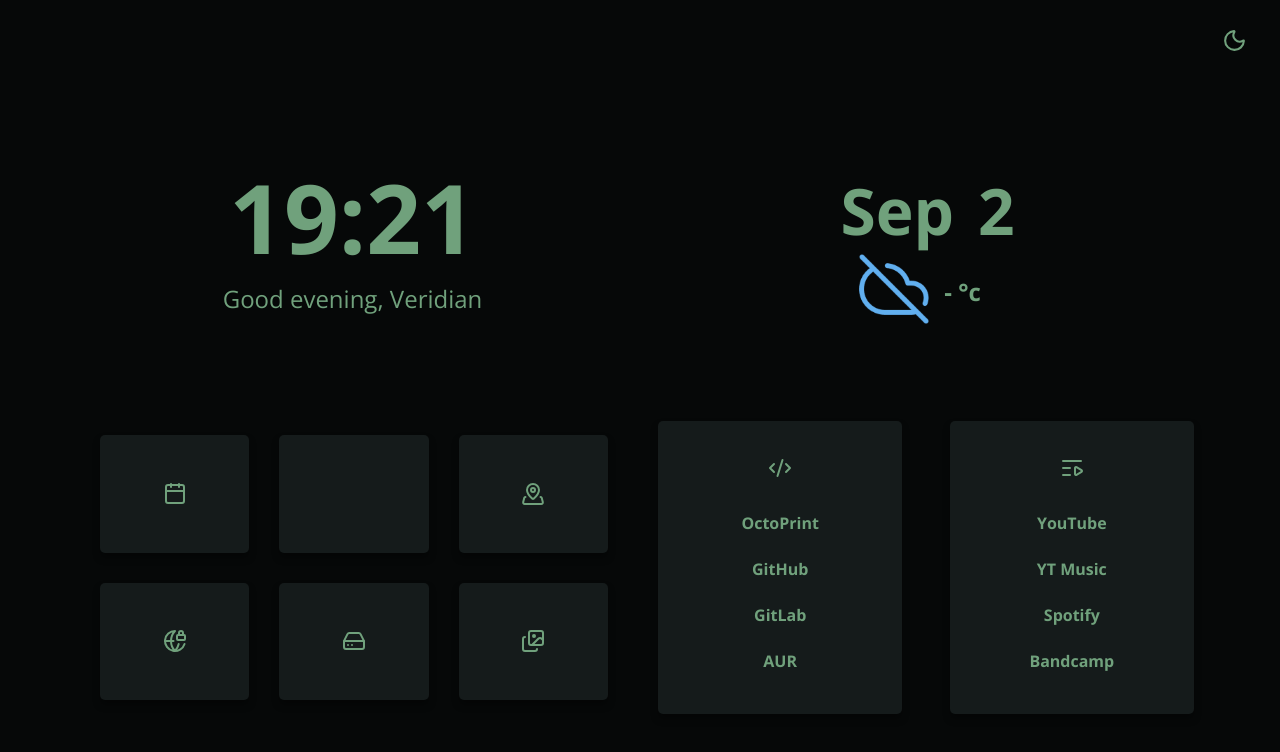
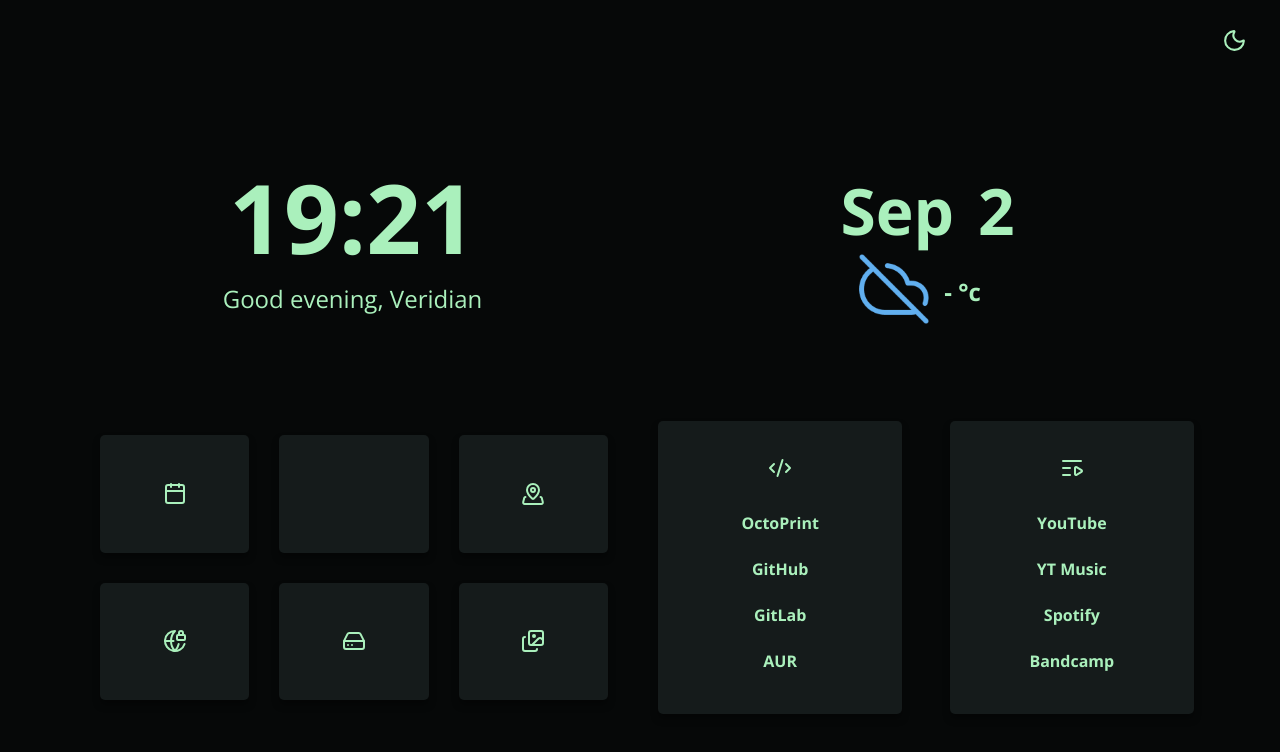
Before and after one commit to TheVeridian/mint_startpage, a website: page index.html in a window 1280 px wide. Drawn offline with nearby package versions, Linux system fonts and the light colour scheme.

Commit message:
Whoops..

```diff
--- a/app.css
+++ b/app.css
@@ -22,8 +22,8 @@
   --cards: #151b1b; /* Cards color */
 
   /* Fonts Color */
-  --fg: #70a17c; /* Foreground color */
-  --sfg: #aaf0bc; /* Secondary Foreground color */
+  --fg: #aaf0bc; /* Foreground color */
+  --sfg: #70a17c; /* Secondary Foreground color */
 
   /* Image background  */
   --imgbg: url(assets/background.jpg); /* Image URL */
```
